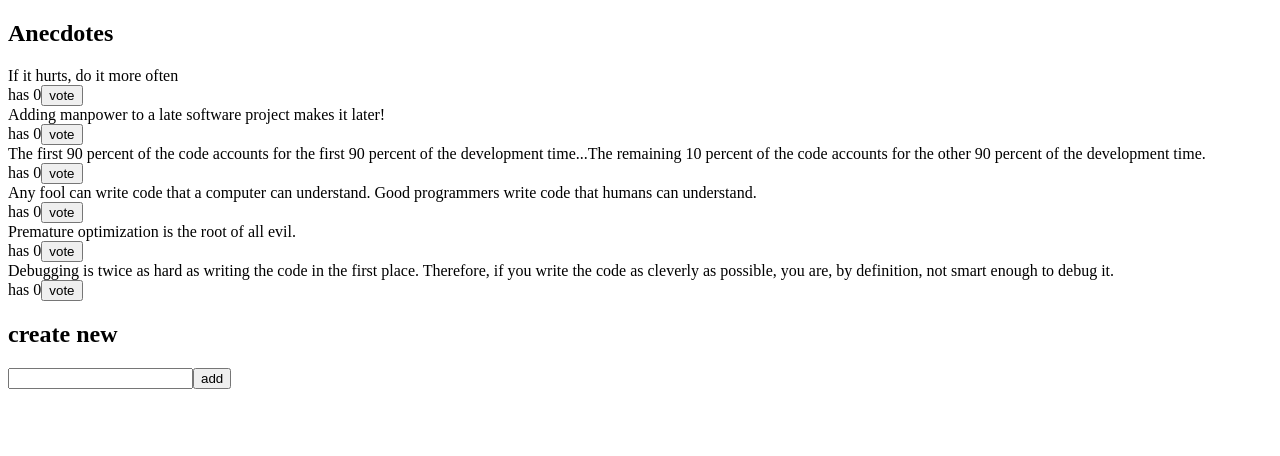
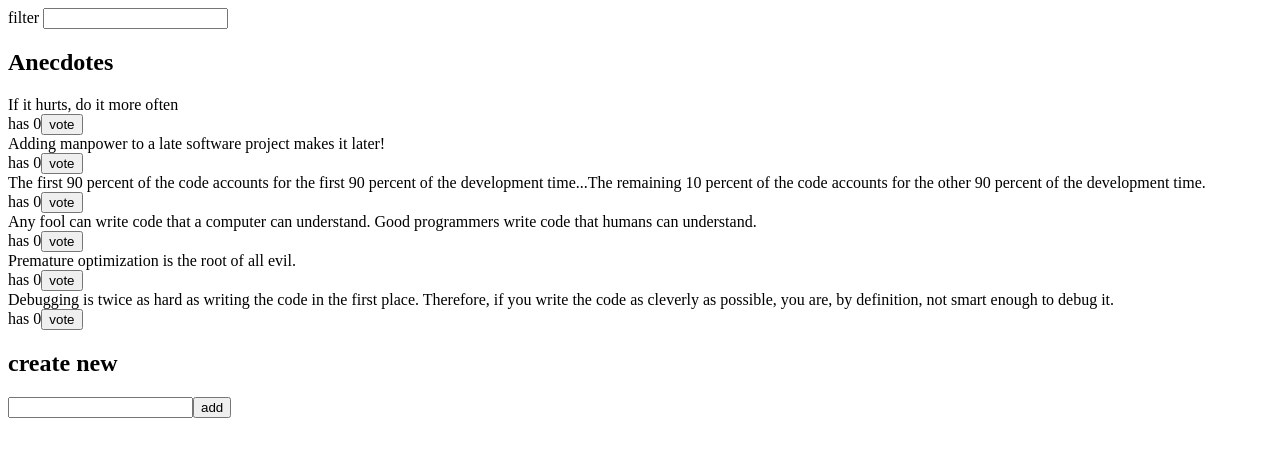
Before and after one commit to Artt4/Fullstack_Course_Open, a React (Vite) app in the folder part6/zustand-anecdotes/: page / in a window 1280 px wide. Shown: the top 456 px of the page. Built offline with nearby package versions, Linux system fonts and the light colour scheme.

Commit message:
Solution to 6.6 anecdotes, step5

```diff
--- a/part6/zustand-anecdotes/src/App.jsx
+++ b/part6/zustand-anecdotes/src/App.jsx
@@ -1,10 +1,11 @@
-
 import AnecdoteForm from './components/AnecdoteForm'
 import AnecdoteList from './components/AnecdoteList'
+import Filter from './components/Filter'
 
 const App = () => {
   return (
     <div>
+      <Filter />
       <h2>Anecdotes</h2>
       <AnecdoteList />
       <AnecdoteForm />
--- /dev/null
+++ b/part6/zustand-anecdotes/src/components/Filter.jsx
@@ -0,0 +1,22 @@
+import { useAnecdoteActions } from '../store'
+
+const Filter = () => {
+  const { setFilter } = useAnecdoteActions()
+  const handleChange = (event) => {
+    // the value of the input field is in event.target.value
+    setFilter(event.target.value);
+    console.log(event.target.value);
+
+  }
+  const style = {
+    marginBottom: 10
+  }
+
+  return (
+    <div style={style}>
+      filter <input onChange={handleChange} />
+    </div>
+  )
+}
+
+export default Filter
--- a/part6/zustand-anecdotes/src/store.js
+++ b/part6/zustand-anecdotes/src/store.js
@@ -20,6 +20,7 @@
 
 const useAnecdoteStore = create((set) => ({
   anecdotes: anecdotesAtStart.map(asObject),
+  filter: '',
   actions: {
     add: content => set(
       state => ({ anecdotes: state.anecdotes.concat(asObject(content)) })
@@ -30,9 +31,19 @@
           anecdote.id === id ? { ...anecdote, votes: anecdote.votes + 1 } : anecdote
         )
       })
-    )
-  },
+    ),
+    setFilter: value => set(() => ({ filter: value }))
+  }
 }))
 
-export const useAnecdotes = () => useAnecdoteStore((state) => state.anecdotes)
+export const useAnecdotes = () => {
+  const anecdotes = useAnecdoteStore((state) => state.anecdotes)
+  const filter = useAnecdoteStore((state) => state.filter)
+  if (filter != '') {
+    return anecdotes.filter(n =>
+        n.content.toLowerCase().includes(filter.toLowerCase())
+      )
+  }
+  return anecdotes
+}
 export const useAnecdoteActions = () => useAnecdoteStore((state) => state.actions)
```
